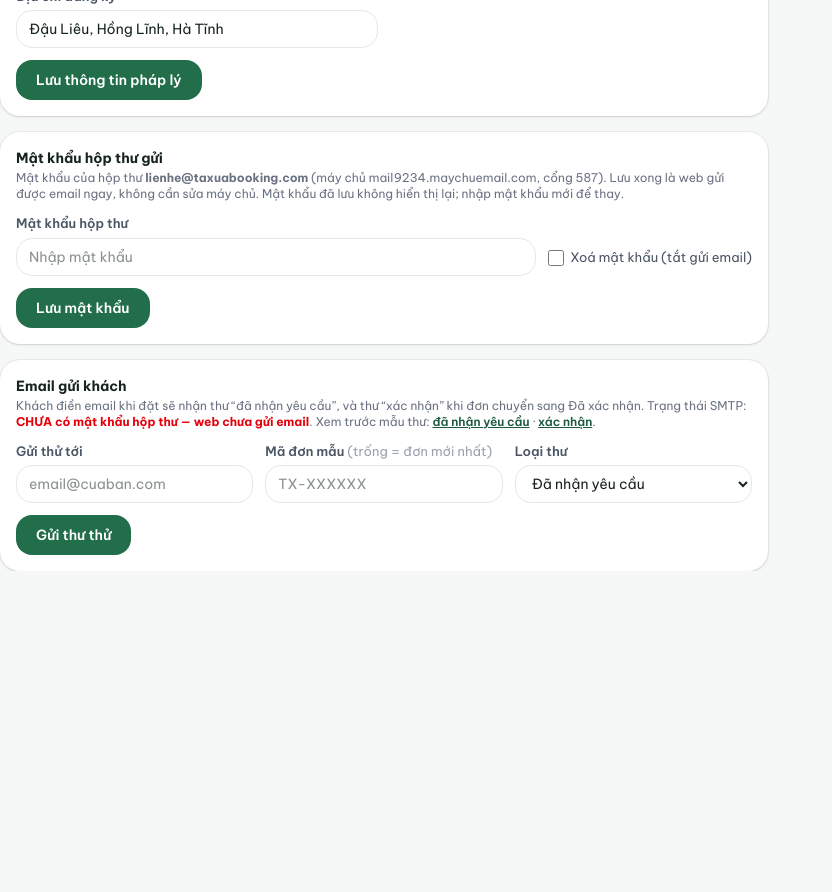
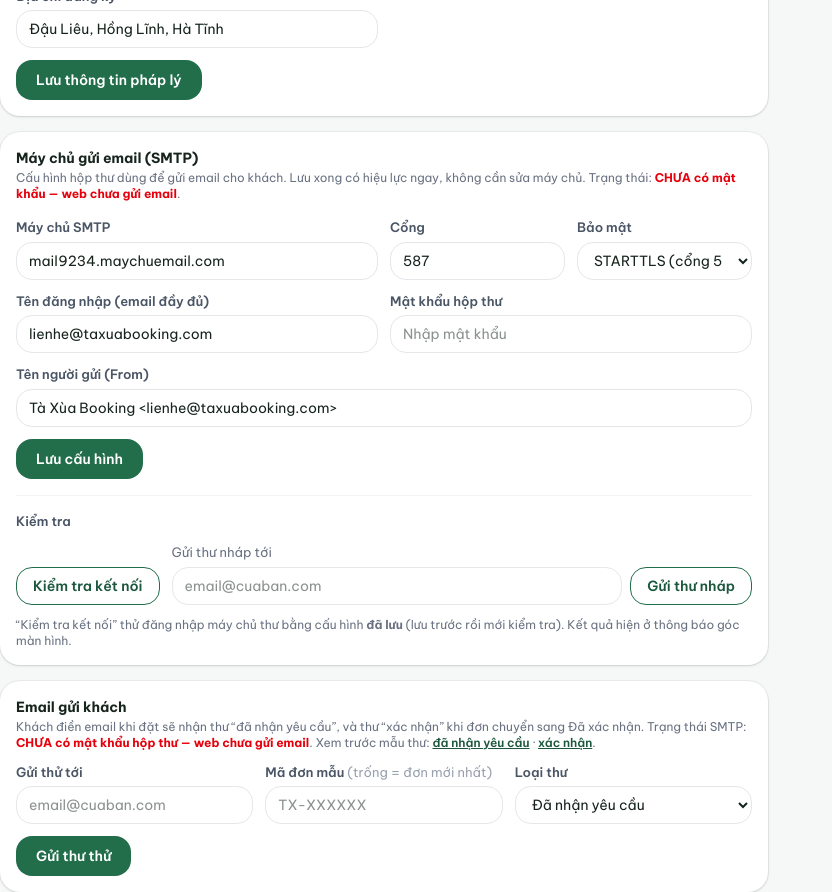
Before and after one commit to anbd1999x/taxuabooking, a Next.js app: page /admin/popup in a window 1280 px wide. Shown: the part 1460-2352 px from the top of the page, without its empty margins (0-832 px from the left). Before the commit the page ends 2031 px from the top, so only its background shows below. Built offline with nearby package versions, Linux system fonts and the light colour scheme; no server answers; the database is empty.

Commit message:
Admin: cau hinh may chu thu (SMTP) day du o /admin/popup + nut Kiem tra ket noi + Gui thu nhap; ghi lai ket qua gui gan nhat va dien giai loi SMTP
Co-Authored-By: Claude Fable 5.2 <noreply@anthropic.com>

```diff
--- a/src/app/admin/popup/actions.ts
+++ b/src/app/admin/popup/actions.ts
@@ -5,7 +5,7 @@ import { prisma } from "@/lib/prisma";
 import { getSession } from "@/lib/auth";
 import type { FormResult } from "@/components/admin/ActionForm";
 import { TRUST_POPUP_KEY, type TrustPopupConfig } from "@/lib/trust-popup";
-import { mailConfigured, SMTP_PASS_KEY } from "@/lib/mail";
+import { mailConfigured, verifySmtp, sendMail, SMTP_PASS_KEY } from "@/lib/mail";
 import { sendBookingEmail, type BookingEmailKind } from "@/lib/booking-email";
 
 async function requireAdmin(): Promise<void> {
@@ -100,23 +100,63 @@ export async function sendTestEmail(_prev: FormResult, fd: FormData): Promise<Fo
 }
 
 /**
- * Lưu MẬT KHẨU HỘP THƯ GỬI (SMTP) vào SiteSetting `smtpPass` để bật gửi email ngay mà không cần sửa
- * .env trên máy chủ. Không bao giờ hiển thị lại giá trị đã lưu. Để trống + tick "xoá" ⇒ gỡ mật khẩu.
+ * Lưu CẤU HÌNH MÁY CHỦ THƯ (SMTP) vào SiteSetting: máy chủ, cổng, kiểu bảo mật, tài khoản, tên người gửi
+ * và mật khẩu. Ô mật khẩu để trống = giữ mật khẩu đang lưu (không bao giờ hiển thị lại giá trị cũ).
  */
-export async function saveSmtpPass(_prev: FormResult, fd: FormData): Promise<FormResult> {
+export async function saveSmtpConfig(_prev: FormResult, fd: FormData): Promise<FormResult> {
   await requireAdmin();
+  const get = (k: string) => String(fd.get(k) ?? "").trim();
+  const host = get("smtpHost");
+  const port = Number(get("smtpPort"));
+  const user = get("smtpUser");
+  const from = get("mailFrom");
+  const secure = get("smtpSecure") === "true" ? "true" : "false";
   const pass = String(fd.get("smtpPass") ?? "");
-  if (fd.get("clear") === "on") {
-    await prisma.siteSetting.deleteMany({ where: { key: SMTP_PASS_KEY } });
-    revalidatePath("/admin/popup", "page");
-    return { ok: true, message: "Đã xoá mật khẩu hộp thư. Web sẽ ngừng gửi email." };
-  }
-  if (pass.length < 4) return { error: "Nhập mật khẩu hộp thư lienhe@taxuabooking.com." };
-  await prisma.siteSetting.upsert({
-    where: { key: SMTP_PASS_KEY },
-    create: { key: SMTP_PASS_KEY, value: pass },
-    update: { value: pass },
+  if (!/^[a-z0-9.-]+\.[a-z]{2,}$/i.test(host)) return { error: "Máy chủ SMTP không hợp lệ (vd: mail9234.maychuemail.com)." };
+  if (!Number.isInteger(port) || port < 1 || port > 65535) return { error: "Cổng không hợp lệ (thường là 587 hoặc 465)." };
+  if (!/^[^\s@]+@[^\s@]+\.[^\s@]+$/.test(user)) return { error: "Tài khoản đăng nhập phải là địa chỉ email đầy đủ." };
+  if (!from) return { error: "Nhập tên người gửi (vd: Tà Xùa Booking <lienhe@taxuabooking.com>)." };
+
+  const entries: [string, string][] = [
+    ["smtpHost", host],
+    ["smtpPort", String(port)],
+    ["smtpSecure", secure],
+    ["smtpUser", user],
+    ["mailFrom", from],
+    ...(pass ? ([[SMTP_PASS_KEY, pass]] as [string, string][]) : []),
+  ];
+  await prisma.$transaction(
+    entries.map(([key, value]) => prisma.siteSetting.upsert({ where: { key }, create: { key, value }, update: { value } })),
+  );
+  updateTag("settings");
+  revalidatePath("/admin/popup", "page");
+  return { ok: true, message: "Đã lưu cấu hình máy chủ thư. Bấm “Kiểm tra kết nối” để thử." };
+}
+
+/** Thử kết nối + đăng nhập máy chủ thư bằng cấu hình ĐÃ LƯU (không gửi thư). */
+export async function checkSmtp(_prev: FormResult, _fd: FormData): Promise<FormResult> {
+  await requireAdmin();
+  const r = await verifySmtp();
+  const where = `${r.view.host}:${r.view.port} (${r.view.secure ? "SSL/TLS" : "STARTTLS"}) · ${r.view.user}`;
+  revalidatePath("/admin/popup", "page");
+  return r.ok
+    ? { ok: true, message: `Kết nối & đăng nhập thành công: ${where}` }
+    : { error: `Kiểm tra thất bại — ${where}: ${r.error}` };
+}
+
+/** Gửi một THƯ NHÁP ngắn (không dùng dữ liệu đơn) tới địa chỉ nhập vào, để kiểm tra thư có tới hộp thư không. */
+export async function sendDraftEmail(_prev: FormResult, fd: FormData): Promise<FormResult> {
+  await requireAdmin();
+  const to = String(fd.get("to") ?? "").trim();
+  if (!/^[^\s@]+@[^\s@]+\.[^\s@]+$/.test(to)) return { error: "Nhập địa chỉ email nhận thư nháp." };
+  const when = new Intl.DateTimeFormat("vi-VN", { timeZone: "Asia/Ho_Chi_Minh", dateStyle: "short", timeStyle: "medium" }).format(new Date());
+  const text = `Đây là thư nháp kiểm tra cấu hình gửi mail của Tà Xùa Booking.\nGửi lúc: ${when} (giờ Việt Nam).\nNếu bạn đọc được thư này thì máy chủ web đã gửi mail thành công.`;
+  const r = await sendMail({
+    to,
+    subject: `Thư nháp kiểm tra gửi mail – Tà Xùa Booking (${when})`,
+    text,
+    html: `<div style="font:15px/24px Arial,Helvetica,sans-serif;color:#1a2620;">${text.replace(/\n/g, "<br>")}</div>`,
   });
   revalidatePath("/admin/popup", "page");
-  return { ok: true, message: "Đã lưu mật khẩu hộp thư. Bấm “Gửi thư thử” để kiểm tra." };
+  return r.ok ? { ok: true, message: `Đã gửi thư nháp tới ${to}. Kiểm tra cả mục Spam.` } : { error: `Gửi thất bại: ${r.error}` };
 }
--- a/src/app/admin/popup/page.tsx
+++ b/src/app/admin/popup/page.tsx
@@ -3,14 +3,16 @@ import { parseTrustPopup, TRUST_POPUP_KEY } from "@/lib/trust-popup";
 import { ActionForm } from "@/components/admin/ActionForm";
 import { AvatarPicker } from "@/components/admin/AvatarPicker";
 import { SITE } from "@/lib/site";
-import { saveLegalInfo, saveSmtpPass, saveTrustPopup, sendTestEmail } from "./actions";
-import { mailConfigured } from "@/lib/mail";
+import { checkSmtp, saveLegalInfo, saveSmtpConfig, saveTrustPopup, sendDraftEmail, sendTestEmail } from "./actions";
+import { getMailLastResult, getSmtpView } from "@/lib/mail";
+import { vnDateTime } from "@/lib/date-format";
 
 export const dynamic = "force-dynamic";
 
 export default async function AdminPopupPage() {
   const settings = await getSettings();
-  const mailReady = await mailConfigured();
+  const [smtp, mailLast] = await Promise.all([getSmtpView(), getMailLastResult()]);
+  const mailReady = smtp.hasPass;
   const config = parseTrustPopup(settings[TRUST_POPUP_KEY]);
   // SĐT toàn web: theo lựa chọn đã lưu; chưa lưu thì chọn sẵn người có số trùng số đang dùng.
   const cur = (settings.contactPhone || "").replace(/\D/g, "");
@@ -173,27 +175,85 @@ export default async function AdminPopupPage() {
         </button>
       </ActionForm>
 
-      <ActionForm action={saveSmtpPass} className="flex flex-col gap-3 rounded-2xl bg-white p-4 shadow-sm ring-1 ring-black/5" success="Đã lưu mật khẩu hộp thư.">
+      <section className="flex flex-col gap-4 rounded-2xl bg-white p-4 shadow-sm ring-1 ring-black/5">
         <div>
-          <h2 className="text-sm font-bold text-ink">Mật khẩu hộp thư gửi</h2>
+          <h2 className="text-sm font-bold text-ink">Máy chủ gửi email (SMTP)</h2>
           <p className="mt-0.5 text-xs text-gray-500">
-            Mật khẩu của hộp thư <b>lienhe@taxuabooking.com</b> (máy chủ mail9234.maychuemail.com, cổng 587). Lưu xong là web gửi
-            được email ngay, không cần sửa máy chủ. Mật khẩu đã lưu không hiển thị lại; nhập mật khẩu mới để thay.
+            Cấu hình hộp thư dùng để gửi email cho khách. Lưu xong có hiệu lực ngay, không cần sửa máy chủ. Trạng thái:{" "}
+            <b className={mailReady ? "text-forest-700" : "text-red-600"}>{mailReady ? "đã có mật khẩu" : "CHƯA có mật khẩu — web chưa gửi email"}</b>.
           </p>
         </div>
-        <div className="flex flex-wrap items-end gap-3">
-          <label className="flex min-w-[240px] flex-1 flex-col gap-1">
-            <span className="text-[13px] font-semibold text-gray-600">Mật khẩu hộp thư {mailReady && <span className="font-normal text-forest-700">(đã lưu)</span>}</span>
+
+        <ActionForm action={saveSmtpConfig} className="flex flex-col gap-3" success="Đã lưu cấu hình máy chủ thư.">
+          <div className="grid gap-3 sm:grid-cols-2">
+            <label className="flex flex-col gap-1">
+              <span className="text-[13px] font-semibold text-gray-600">Máy chủ SMTP</span>
+              <input name="smtpHost" defaultValue={smtp.host} placeholder="mail9234.maychuemail.com" className="rounded-xl border border-gray-200 px-3 py-2 text-sm" />
+            </label>
+            <div className="grid grid-cols-2 gap-3">
+              <label className="flex flex-col gap-1">
+                <span className="text-[13px] font-semibold text-gray-600">Cổng</span>
+                <input name="smtpPort" type="number" defaultValue={smtp.port} placeholder="587" className="rounded-xl border border-gray-200 px-3 py-2 text-sm" />
+              </label>
+              <label className="flex flex-col gap-1">
+                <span className="text-[13px] font-semibold text-gray-600">Bảo mật</span>
+                <select name="smtpSecure" defaultValue={smtp.secure ? "true" : "false"} className="rounded-xl border border-gray-200 px-3 py-2 text-sm">
+                  <option value="false">STARTTLS (cổng 587)</option>
+                  <option value="true">SSL/TLS (cổng 465)</option>
+                </select>
+              </label>
+            </div>
+            <label className="flex flex-col gap-1">
+              <span className="text-[13px] font-semibold text-gray-600">Tên đăng nhập (email đầy đủ)</span>
+              <input name="smtpUser" defaultValue={smtp.user} placeholder="lienhe@taxuabooking.com" autoComplete="off" className="rounded-xl border border-gray-200 px-3 py-2 text-sm" />
+            </label>
+            <label className="flex flex-col gap-1">
+              <span className="text-[13px] font-semibold text-gray-600">
+                Mật khẩu hộp thư {mailReady && <span className="font-normal text-forest-700">(đã lưu — để trống nếu không đổi)</span>}
+              </span>
               <input name="smtpPass" type="password" autoComplete="new-password" placeholder={mailReady ? "••••••••" : "Nhập mật khẩu"} className="rounded-xl border border-gray-200 px-3 py-2 text-sm" />
             </label>
-          <label className="flex items-center gap-1.5 pb-2 text-[13px] text-gray-600">
-            <input type="checkbox" name="clear" className="h-4 w-4 accent-red-600" /> Xoá mật khẩu (tắt gửi email)
+            <label className="flex flex-col gap-1 sm:col-span-2">
+              <span className="text-[13px] font-semibold text-gray-600">Tên người gửi (From)</span>
+              <input name="mailFrom" defaultValue={smtp.from} placeholder="Tà Xùa Booking <lienhe@taxuabooking.com>" className="rounded-xl border border-gray-200 px-3 py-2 text-sm" />
             </label>
           </div>
           <button className="w-fit rounded-xl bg-forest-600 px-5 py-2.5 text-sm font-semibold text-white hover:bg-forest-700">
-          Lưu mật khẩu
+            Lưu cấu hình
           </button>
         </ActionForm>
+
+        <div className="flex flex-col gap-3 border-t border-gray-100 pt-4">
+          <div className="text-[13px] font-semibold text-gray-600">Kiểm tra</div>
+          <div className="flex flex-wrap items-end gap-3">
+            <ActionForm action={checkSmtp} success="Kết nối thành công.">
+              <button className="rounded-xl border-[1.5px] border-forest-600 bg-white px-4 py-2 text-sm font-semibold text-forest-700 hover:bg-forest-50">
+                Kiểm tra kết nối
+              </button>
+            </ActionForm>
+            <ActionForm action={sendDraftEmail} className="flex flex-1 flex-wrap items-end gap-2" success="Đã gửi thư nháp.">
+              <label className="flex min-w-[220px] flex-1 flex-col gap-1">
+                <span className="text-[13px] text-gray-500">Gửi thư nháp tới</span>
+                <input name="to" type="email" placeholder="email@cuaban.com" className="rounded-xl border border-gray-200 px-3 py-2 text-sm" />
+              </label>
+              <button className="rounded-xl border-[1.5px] border-forest-600 bg-white px-4 py-2 text-sm font-semibold text-forest-700 hover:bg-forest-50">
+                Gửi thư nháp
+              </button>
+            </ActionForm>
+          </div>
+          <p className="text-xs text-gray-500">
+            “Kiểm tra kết nối” thử đăng nhập máy chủ thư bằng cấu hình <b>đã lưu</b> (lưu trước rồi mới kiểm tra). Kết quả hiện ở thông báo
+            góc màn hình.
+          </p>
+          {mailLast && (
+            <div className={`rounded-xl px-3 py-2.5 text-[13px] leading-relaxed ${mailLast.ok ? "bg-forest-50 text-forest-800" : "bg-red-50 text-red-700"}`}>
+              <b>Lần gửi gần nhất: {mailLast.ok ? "thành công" : "THẤT BẠI"}</b> · {vnDateTime(mailLast.at)} · tới {mailLast.to}
+              <div className="text-gray-600">{mailLast.subject}</div>
+              {!mailLast.ok && mailLast.error && <div className="mt-1 break-words font-medium">{mailLast.error}</div>}
+            </div>
+          )}
+        </div>
+      </section>
 
       <ActionForm action={sendTestEmail} className="flex flex-col gap-3 rounded-2xl bg-white p-4 shadow-sm ring-1 ring-black/5" success="Đã gửi thư thử.">
         <div>
@@ -201,7 +261,7 @@ export default async function AdminPopupPage() {
           <p className="mt-0.5 text-xs text-gray-500">
             Khách điền email khi đặt sẽ nhận thư “đã nhận yêu cầu”, và thư “xác nhận” khi đơn chuyển sang Đã xác nhận.
             Trạng thái SMTP:{" "}
-            <b className={mailReady ? "text-forest-700" : "text-red-600"}>{mailReady ? "đã có mật khẩu, sẵn sàng gửi" : "CHƯA có mật khẩu hộp thư — web chưa gửi email"}</b>.
+            <b className={mailReady ? "text-forest-700" : "text-red-600"}>{mailReady ? "đã có mật khẩu" : "CHƯA có mật khẩu hộp thư — web chưa gửi email"}</b>.
             Xem trước mẫu thư:{" "}
             <a href="/api/admin/email-preview?kind=received" target="_blank" className="font-semibold text-forest-700 underline">đã nhận yêu cầu</a>
             {" · "}
--- a/src/lib/mail.ts
+++ b/src/lib/mail.ts
@@ -5,49 +5,55 @@ import { SITE } from "@/lib/site";
 
 /**
  * Gửi email qua SMTP (nodemailer).
- * Cấu hình: biến môi trường `SMTP_HOST`, `SMTP_PORT`, `SMTP_SECURE`, `SMTP_USER`, `SMTP_PASS`, `MAIL_FROM`
- * — thiếu thì dùng mặc định bên dưới (máy chủ thư của lienhe@taxuabooking.com).
- * MẬT KHẨU: ưu tiên env `SMTP_PASS`; không có thì đọc SiteSetting `smtpPass` do admin nhập ở
- * /admin/popup (để bật gửi thư trên production mà không cần sửa .env trên máy chủ). Khoá này bị loại
- * khỏi `getSettings()` nên không bao giờ lọt ra giao diện. KHÔNG commit mật khẩu vào mã nguồn.
+ * Cấu hình lấy theo thứ tự: SiteSetting do admin nhập ở /admin/popup (`smtpHost`, `smtpPort`,
+ * `smtpSecure`, `smtpUser`, `smtpPass`, `mailFrom`) → biến môi trường (`SMTP_HOST`, `SMTP_PORT`,
+ * `SMTP_SECURE`, `SMTP_USER`, `SMTP_PASS`, `MAIL_FROM`) → mặc định bên dưới.
+ * `smtpPass` là bí mật: bị loại khỏi `getSettings()` và không bao giờ in ra giao diện; KHÔNG commit.
  * Chưa có mật khẩu ⇒ `mailConfigured()` = false, mọi lệnh gửi bỏ qua êm (đơn vẫn tạo bình thường).
+ * Mỗi lần gửi ghi kết quả vào SiteSetting `mailLastResult` để admin xem lỗi gần nhất.
  */
 export const SMTP_PASS_KEY = "smtpPass";
+export const SMTP_KEYS = ["smtpHost", "smtpPort", "smtpSecure", "smtpUser", "mailFrom"] as const;
+export const MAIL_LAST_RESULT_KEY = "mailLastResult";
 
-const DEFAULTS = { host: "mail9234.maychuemail.com", port: 587, user: SITE.email };
+export const SMTP_DEFAULTS = { host: "mail9234.maychuemail.com", port: 587, user: SITE.email as string };
 
-type SmtpConfig = { host: string; port: number; secure: boolean; user: string; pass: string; from: string };
+export type SmtpConfig = { host: string; port: number; secure: boolean; user: string; pass: string; from: string };
+/** Cấu hình để hiển thị (không kèm mật khẩu). */
+export type SmtpView = Omit<SmtpConfig, "pass"> & { hasPass: boolean };
+export type MailLastResult = { at: string; ok: boolean; to: string; subject: string; error?: string };
 
-async function smtpConfig(): Promise<SmtpConfig | null> {
-  let pass = process.env.SMTP_PASS || "";
-  if (!pass) {
-    const row = await prisma.siteSetting.findUnique({ where: { key: SMTP_PASS_KEY } }).catch(() => null);
-    pass = row?.value ?? "";
-  }
-  if (!pass) return null;
-  const host = process.env.SMTP_HOST || DEFAULTS.host;
-  const port = Number(process.env.SMTP_PORT || DEFAULTS.port);
-  const user = process.env.SMTP_USER || DEFAULTS.user;
+async function loadConfig(): Promise<SmtpConfig> {
+  const rows = await prisma.siteSetting
+    .findMany({ where: { key: { in: [...SMTP_KEYS, SMTP_PASS_KEY] } } })
+    .catch(() => []);
+  const db: Record<string, string> = Object.fromEntries(rows.map((r) => [r.key, r.value]));
+  const host = db.smtpHost || process.env.SMTP_HOST || SMTP_DEFAULTS.host;
+  const port = Number(db.smtpPort || process.env.SMTP_PORT || SMTP_DEFAULTS.port) || SMTP_DEFAULTS.port;
+  const user = db.smtpUser || process.env.SMTP_USER || SMTP_DEFAULTS.user;
+  const secureRaw = db.smtpSecure || process.env.SMTP_SECURE || "";
   return {
     host,
     port,
-    secure: process.env.SMTP_SECURE ? process.env.SMTP_SECURE === "true" : port === 465,
+    // Cổng 465 = SSL/TLS ngay từ đầu; các cổng khác (587) = STARTTLS.
+    secure: secureRaw ? secureRaw === "true" : port === 465,
     user,
-    pass,
-    from: process.env.MAIL_FROM || `${SITE.name} <${user}>`,
+    pass: db.smtpPass || process.env.SMTP_PASS || "",
+    from: db.mailFrom || process.env.MAIL_FROM || `${SITE.name} <${user}>`,
   };
 }
 
-export async function mailConfigured(): Promise<boolean> {
-  return (await smtpConfig()) != null;
+export async function getSmtpView(): Promise<SmtpView> {
+  const { pass, ...rest } = await loadConfig();
+  return { ...rest, hasPass: Boolean(pass) };
 }
 
-// Giữ kết nối theo cấu hình hiện tại; đổi mật khẩu/máy chủ ⇒ tạo transporter mới.
-let cached: { key: string; t: Transporter } | null = null;
-function transporterFor(c: SmtpConfig): Transporter {
-  const key = `${c.host}|${c.port}|${c.secure}|${c.user}|${c.pass}`;
-  if (cached?.key === key) return cached.t;
-  const t = nodemailer.createTransport({
+export async function mailConfigured(): Promise<boolean> {
+  return Boolean((await loadConfig()).pass);
+}
+
+function createTransport(c: SmtpConfig): Transporter {
+  return nodemailer.createTransport({
     host: c.host,
     port: c.port,
     secure: c.secure,
@@ -56,15 +62,71 @@ function transporterFor(c: SmtpConfig): Transporter {
     greetingTimeout: 15_000,
     socketTimeout: 30_000,
   });
-  cached = { key, t };
-  return t;
+}
+
+// Giữ kết nối theo cấu hình hiện tại; đổi mật khẩu/máy chủ ⇒ tạo transporter mới.
+let cached: { key: string; t: Transporter } | null = null;
+function transporterFor(c: SmtpConfig): Transporter {
+  const key = `${c.host}|${c.port}|${c.secure}|${c.user}|${c.pass}`;
+  if (cached?.key === key) return cached.t;
+  cached = { key, t: createTransport(c) };
+  return cached.t;
+}
+
+/** Diễn giải lỗi SMTP thường gặp sang tiếng Việt để admin biết sửa ở đâu. */
+function explain(err: unknown): string {
+  const e = err as { code?: string; responseCode?: number; message?: string };
+  const raw = e?.message || String(err);
+  const hint =
+    e?.code === "EAUTH" || e?.responseCode === 535
+      ? "Sai tài khoản hoặc mật khẩu hộp thư."
+      : e?.code === "ETIMEDOUT" || e?.code === "ECONNREFUSED" || e?.code === "ESOCKET" || e?.code === "ECONNECTION"
+        ? "Máy chủ web không kết nối được tới máy chủ thư ở cổng này (nhà cung cấp VPS có thể chặn cổng gửi thư) — thử cổng khác (587 ↔ 465) hoặc nhờ nhà cung cấp VPS mở cổng."
+        : e?.code === "EDNS" || e?.code === "ENOTFOUND"
+          ? "Không tìm thấy tên máy chủ thư — kiểm tra lại ô Máy chủ SMTP."
+          : "";
+  return hint ? `${hint} (${raw})` : raw;
 }
 
 export type MailResult = { ok: true } | { ok: false; error: string };
 
+/** Thử kết nối + đăng nhập SMTP bằng cấu hình hiện tại (không gửi thư). */
+export async function verifySmtp(): Promise<MailResult & { view: SmtpView }> {
+  const c = await loadConfig();
+  const { pass, ...rest } = c;
+  const view: SmtpView = { ...rest, hasPass: Boolean(pass) };
+  if (!pass) return { ok: false, error: "Chưa nhập mật khẩu hộp thư.", view };
+  const t = createTransport(c);
+  try {
+    await t.verify();
+    return { ok: true, view };
+  } catch (err) {
+    return { ok: false, error: explain(err), view };
+  } finally {
+    t.close();
+  }
+}
+
+async function recordResult(r: MailLastResult): Promise<void> {
+  const value = JSON.stringify(r);
+  await prisma.siteSetting
+    .upsert({ where: { key: MAIL_LAST_RESULT_KEY }, create: { key: MAIL_LAST_RESULT_KEY, value }, update: { value } })
+    .catch(() => {});
+}
+
+export async function getMailLastResult(): Promise<MailLastResult | null> {
+  const row = await prisma.siteSetting.findUnique({ where: { key: MAIL_LAST_RESULT_KEY } }).catch(() => null);
+  try {
+    return row ? (JSON.parse(row.value) as MailLastResult) : null;
+  } catch {
+    return null;
+  }
+}
+
 export async function sendMail(opts: { to: string; subject: string; html: string; text: string }): Promise<MailResult> {
-  const c = await smtpConfig();
-  if (!c) return { ok: false, error: "Chưa có mật khẩu hộp thư gửi (nhập ở /admin/popup hoặc đặt SMTP_PASS)." };
+  const c = await loadConfig();
+  if (!c.pass) return { ok: false, error: "Chưa có mật khẩu hộp thư gửi (nhập ở /admin/popup)." };
+  const base = { at: new Date().toISOString(), to: opts.to, subject: opts.subject };
   try {
     await transporterFor(c).sendMail({
       from: c.from,
@@ -74,10 +136,13 @@ export async function sendMail(opts: { to: string; subject: string; html: string
       html: opts.html,
       text: opts.text,
     });
+    await recordResult({ ...base, ok: true });
     return { ok: true };
   } catch (err) {
-    const msg = err instanceof Error ? err.message : String(err);
-    console.error("sendMail error", msg);
-    return { ok: false, error: msg };
+    const error = explain(err);
+    console.error("sendMail error", error);
+    cached = null; // kết nối hỏng ⇒ lần sau tạo lại
+    await recordResult({ ...base, ok: false, error });
+    return { ok: false, error };
   }
 }
```
Lines whose indentation alone changed are shown as unchanged.
